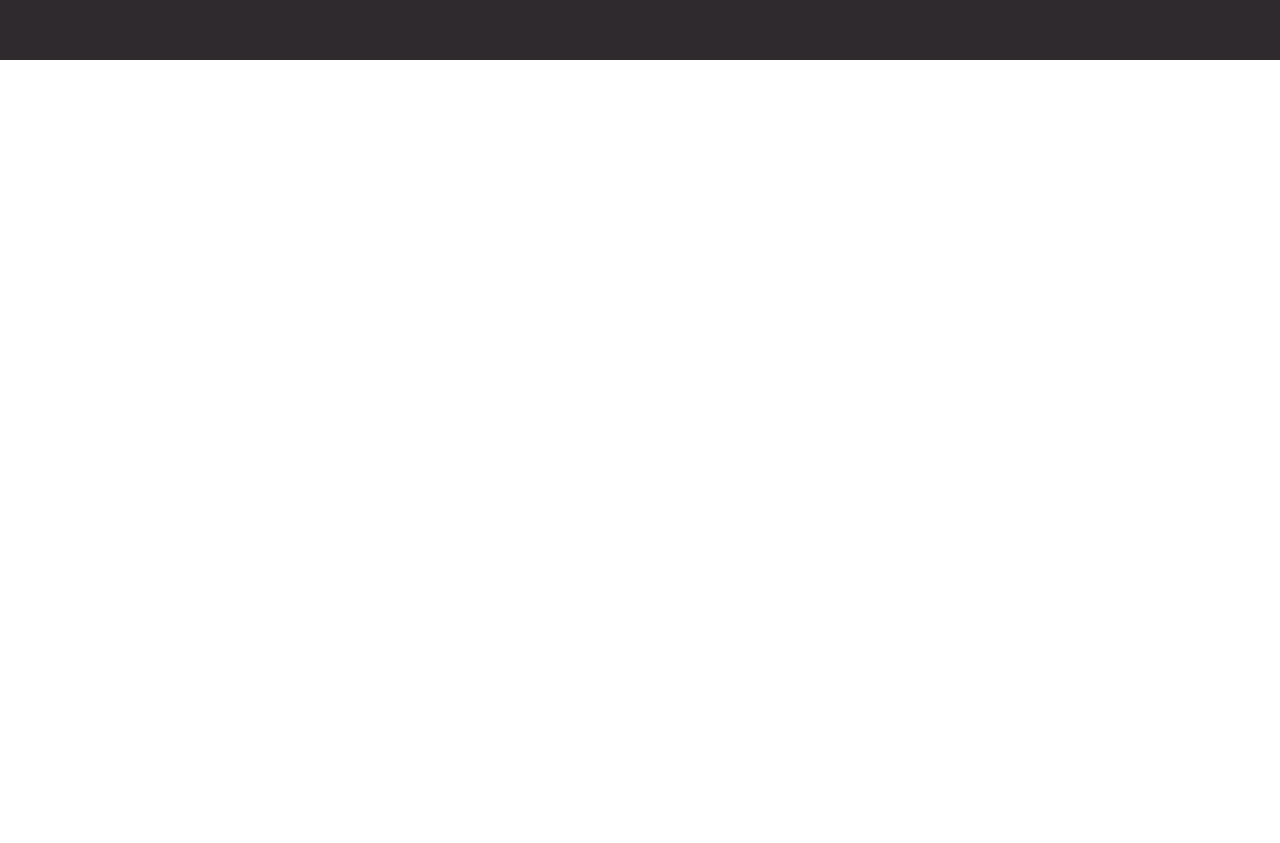
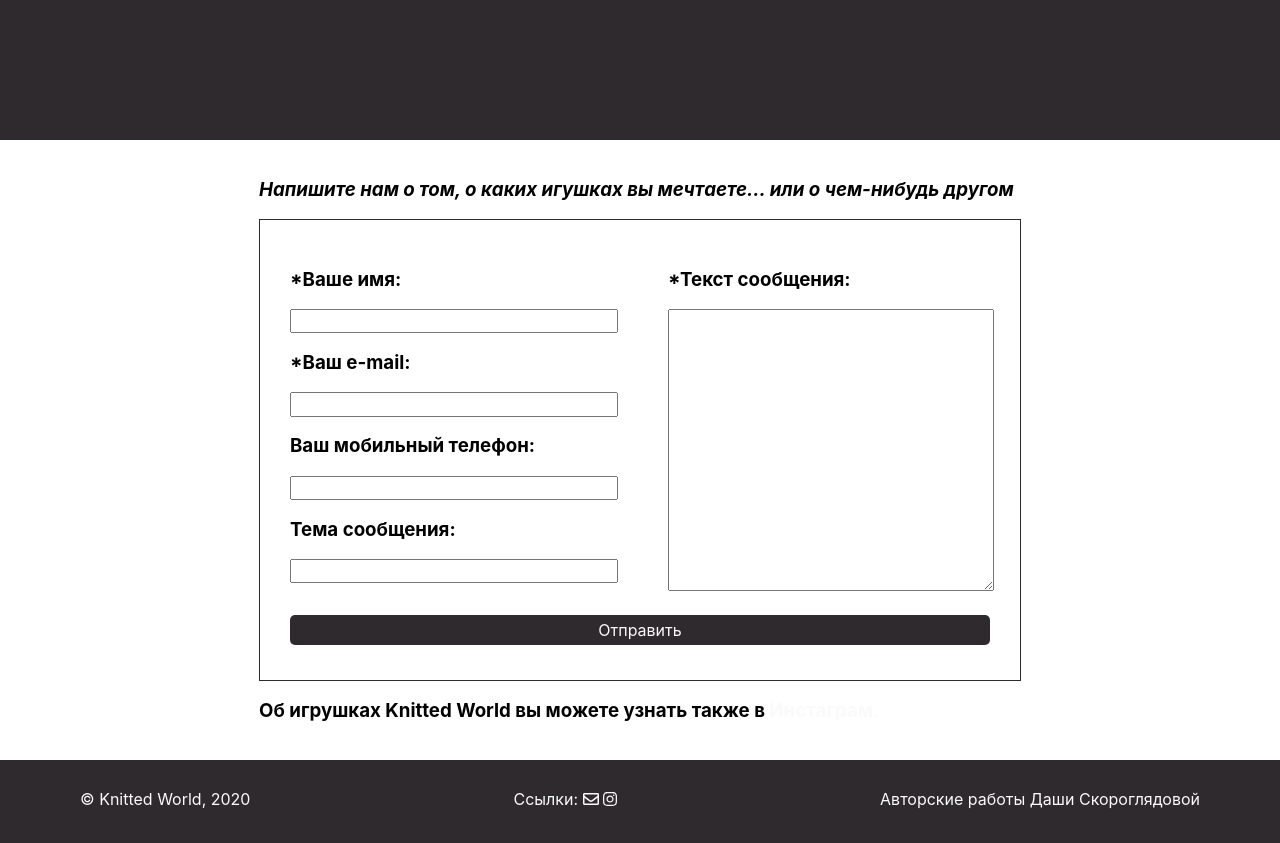
Before and after one commit to Solda-git/JS_Ext, a website: page SolProject/Public/index.html in a window 1280 px wide. Shown: the part 1248-2091 px from the top of the page. Before the commit the page ends 1308 px from the top, so only its background shows below. Drawn offline with nearby package versions, Linux system fonts and the light colour scheme; no server answers.

Commit message:
footer & feedback finished

```diff
--- a/SolProject/Public/css/style.css
+++ b/SolProject/Public/css/style.css
@@ -33,12 +33,10 @@ button:focus{
 .btn-cart, .logo{
     align-self: center;
 }
-/*.products {*/
-/*display: flex;*/
-/*justify-content: space-between;*/
-/*flex-wrap: wrap;*/
-/*padding: 40px 80px;*/
-/*}*/
+.products-title {
+    padding-left: 50px;
+
+}
 .products{
     column-gap: 30px;
     display: grid;
@@ -312,7 +310,6 @@ img {
 }
 
 .product-info {
-    display:inline-block;
     width: 800px;
     height: 560px;
     display: flex;
@@ -353,3 +350,69 @@ img {
 }
 
 /*************/
+/***feedback***/
+.feedback-container {
+    display: flex;
+    align-items: center;
+    justify-content: center;
+    background-color: #fff;
+    padding: 20px 0px 20px 0px;
+    border: 1 solid #2f2a2d;
+}
+
+.f-head-title{
+    font-style: oblique;
+}
+
+.feedback-form {
+    height: 400px;
+    width: 700px;
+    border: 1px solid #2f2a2d;
+    padding: 30px;
+    display: flex;
+    flex-direction: column;
+}
+
+.f-form-container {
+    display: flex;
+    flex-direction: row;
+}
+
+.f-form-content {
+    width: 380px;
+    height: 350px;
+
+}
+.f-message {
+    width: 400px;
+    height: 360px;
+    margin-left: 50px;
+}
+
+.f-form-name,
+.f-form-email,
+.f-form-mob,
+.f-form-subject {
+    width: 320px;
+}
+
+.f-text-message {
+    width: 320px;
+}
+/*************/
+/***footer***/
+footer {
+    background-color: #2f2a2d;
+    color: #fafafa;
+    padding: 30px 80px;
+    display: flex;
+    justify-content: space-between;
+}
+a {
+    text-decoration: none;
+    color:#fafafa;
+}
+.td-footer {
+    width: 35px;
+}
+/*************/
--- a/SolProject/Public/index.html
+++ b/SolProject/Public/index.html
@@ -20,11 +20,31 @@
     <main>
         <about ref="about"></about>
         <cart-box ref="cart-box"></cart-box>
+        <h1 class="products-title"> Каталог игрушек</h1>
         <products ref="products"></products>
         <product-info ref="productinfo"></product-info>
-        <feedback ref="feedback"/>
+        <feedback ref="feedback"></feedback>
         <error ref="error"></error>
     </main>
+
+    <footer>
+        <div>
+            <p>&copy Knitted World, 2020</p>
+        </div>
+        <div>
+            <p>Ссылки:
+                <tr>
+                    <td class="td-footer" @click="toFeedback();"><i class="far fa-envelope"></i></td>
+                    <td class="td-footer"><a href="https://www.instagram.com/knitted_world_sd/">
+                        <i class="fab fa-instagram"></i></a>
+                    </td>
+                </tr>
+            </p>
+        </div>
+        <div>
+            <p>Авторские работы Даши Скороглядовой</p>
+        </div>
+    </footer>
 </div>
     <script defer src="https://use.fontawesome.com/releases/v5.7.2/js/all.js" integrity="sha384-0pzryjIRos8mFBWMzSSZApWtPl/5++eIfzYmTgBBmXYdhvxPc+XcFEk+zJwDgWbP" crossorigin="anonymous"></script>
     <script src="https://cdn.jsdelivr.net/npm/vue/dist/vue.js"></script>
@@ -33,6 +53,7 @@
     <script src="js/AboutComp.js"></script>
     <script src="js/ProductsComp.js"></script>
     <script src="js/ProductComp.js"></script>
+    <script src="js/feedback.js"></script>
     <script src="js/FilterComp.js"></script>
     <script src="js/ErrorComp.js"></script>
     <script src="js/main.js"></script>
--- a/SolProject/Public/js/ProductComp.js
+++ b/SolProject/Public/js/ProductComp.js
@@ -23,6 +23,7 @@ Vue.component('product-info', {
     template:`
     <div class="product-info-container">
         <div class="product-info">
+
             <div v-if="productItem.id_product" class="pr-info-short">
                 <img :src="productItem.img" alt="Some image" class="pr-img">
                 <h2 class="pr-info-title">
--- a/SolProject/Public/js/feedback.js
+++ b/SolProject/Public/js/feedback.js
@@ -1,16 +1,40 @@
-<div class="feedback">
-            <h1>Напишите нам о том, о каких игушках вы мечтаете... или о чем-нибудь другом </h1>
-            <div class="fedback-form">
-                <h3 class='f-'><span>*</span>Ваше имя:</h3>
-                <input  class='f-' type="text">
-                <h3  class='f-'><span>*</span>Ваш e-mail:</h3>
-                <input  class='f-' type="email">
-                <h3  class='f-'>Ваш мобильный телефон:</h3>
-                <input  class='f-' type="text">
-                <h3  class='f-'>Тема сообщения:</h3>
-                <input  class='f-'type="text">
-                <h3  class='f-'><span>*</span>Текст сообщения:</h3>
-                <input  class='f-' type="text"> <br>
-                <input  class='f-' type="submit">
+
+Vue.component('feedback', {
+    data(){
+        return {};
+    },
+    methods: {
+
+    },
+    template: `
+        <div class="feedback-container">
+            <div class="feedback">
+                <h3 class="f-head-title">Напишите нам о том, о каких игушках вы мечтаете... или о чем-нибудь другом
+                </h3>
+                <div class="feedback-form">
+                    <div class="f-form-container">
+                        <div class="f-form-content">
+                            <h3 class="f-"><span>*</span>Ваше имя:</h3>
+                            <input  class="f-form-name" type="text">
+                            <h3  class="f-"><span>*</span>Ваш e-mail:</h3>
+                            <input  class="f-form-email" type="email">
+                            <h3  class="f-">Ваш мобильный телефон:</h3>
+                            <input  class="f-form-mob" type="text">
+                            <h3  class="f-">Тема сообщения:</h3>
+                            <input  class="f-form-subject" type="text">
+                        </div>
+                        <div class="f-message">
+                            <h3  class="f-"><span>*</span>Текст сообщения:</h3>
+                            <textarea class="f-text-message" rows="15"> </textarea>
+                        </div>
+                    </div>
+                    <button type="button" class="buy-btn f-form-button">Отправить</button>
+                </div>
+                <h3>Об игрушках Knitted World вы можете узнать также в
+                    <a href="https://www.instagram.com/knitted_world_sd/">Инстаграм.</a>
+                </h3>
             </div>
         </div>
+    `,
+});
+{/* */}
--- a/SolProject/Public/style.css
+++ b/SolProject/Public/style.css
@@ -1,28 +1,43 @@
-.t-img {
-    width: 55px;
-}
-.t-pr-name {
-    width: 200px;
+.feedback-container {
+    display: flex;
+    align-items: center;
+    justify-content: center;
+    background-color: #fff;
+    padding: 20px 0px 20px 0px;
+    border: 1 solid #2f2a2d;
 }
 
-.t-price {
-     width: 100px;
+.f-head-title{
+    font-style: oblique;
 }
 
-.t-amount {
-    width: 150px;
+.feedback-form {
+    height: 560px;
+    width: 700px;
+    border: 1px solid #2f2a2d;
+    padding: 10px;
+    display: flex;
+    flex-direction: column;
+}
+
+.f-form-container {
+    display: flex;
+    flex-direction: row;
+
 }
 
 
-.t-total {
-    width: 150px;
+.f-form-content {
+    width: 380px;
+    height: 600px;
+}
+.f-message {
+    width: 400px;
+    height: 500px;
 }
 
-.t-delete{
-    width: 25px;
-}
-
-.t-header {
-    font-size: 1.2em;
-    font-weight: bold;
-}
+/*
+.f-form-button {
+  display: inline;
+} */
+/**************/
--- a/SolProject/Server/db/userCart.json
+++ b/SolProject/Server/db/userCart.json
@@ -1,9 +1,9 @@
 {
-    "amount": 6000,
+    "amount": 8000,
     "countGoods": 4,
     "contents": [
         {
-            "quantity": 3,
+            "quantity": 2,
             "id_product": 3,
             "product_name": "Ням голубой",
             "price": 1000,
@@ -13,7 +13,7 @@
             "description": "Ням голубой (доступен ассортимент цветов)"
         },
         {
-            "quantity": 1,
+            "quantity": 2,
             "id_product": 1,
             "product_name": "Мишка",
             "price": 3000,
```
Also changed, not shown: SolProject/Public/test.html (+15 -3 lines), SolProject/Public/img/shapka.jpg (renamed from SolProject/Public/css/shapka.jpg), 1 other file.
